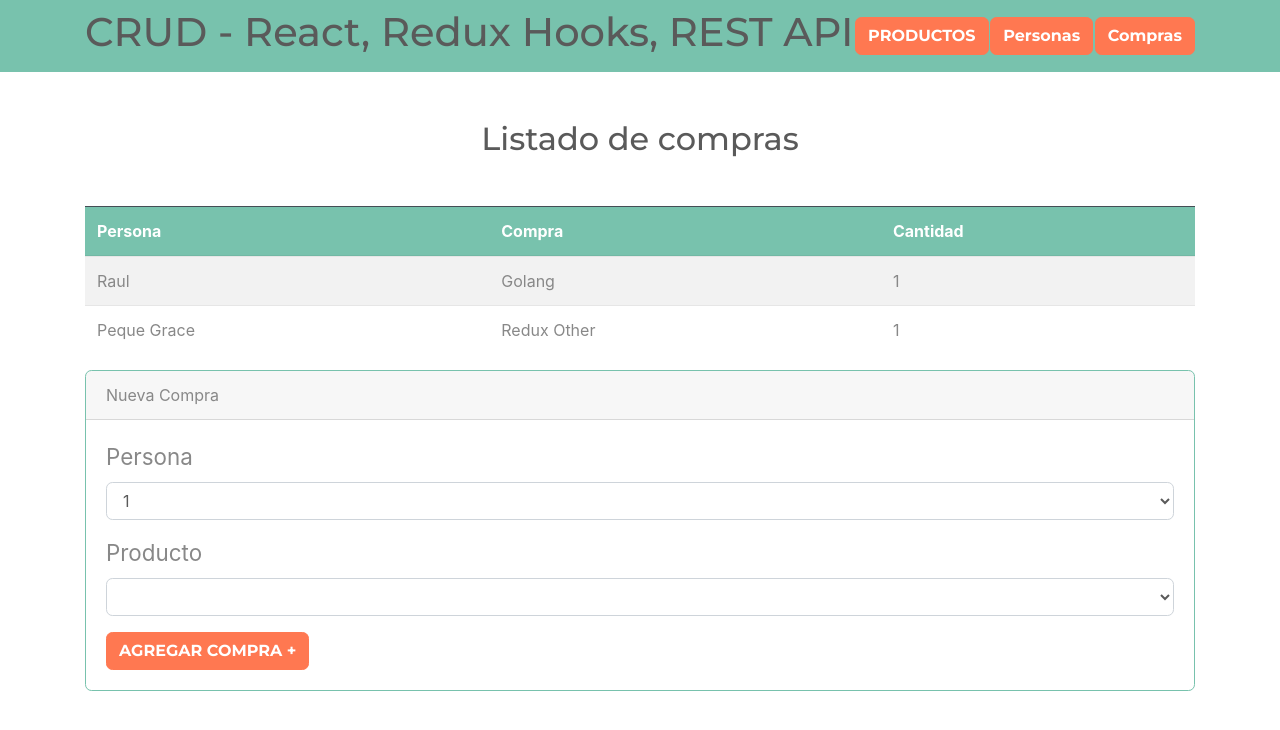
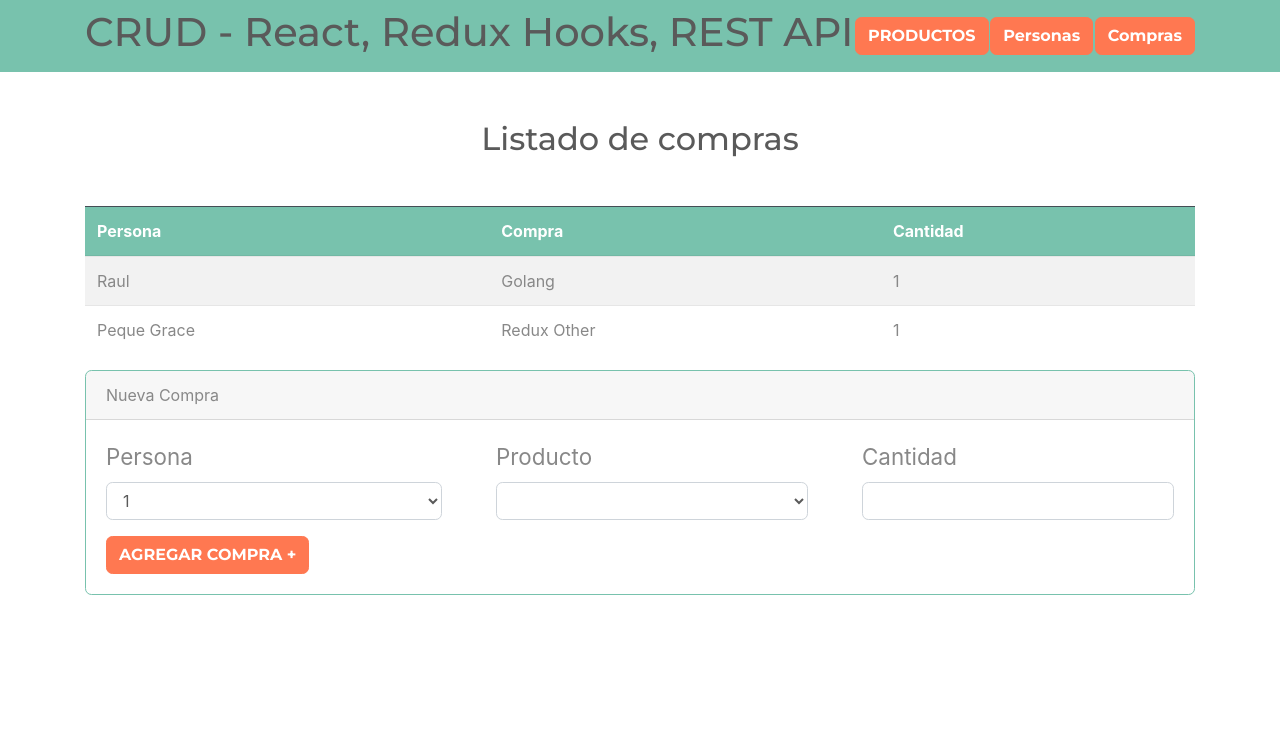
Before and after one commit to Larrygf02/redux-productos, a React (Create React App) app: page /compras in a window 1280 px wide. Shown: the top 730 px of the page. Built offline with nearby package versions, Linux system fonts and the light colour scheme; data requests are answered from the project's data file.

Commit message:
Form Compra

```diff
--- a/src/components/NuevaCompra.js
+++ b/src/components/NuevaCompra.js
@@ -6,18 +6,28 @@ const NuevaCompra = () => {
             <div className="card-header">Nueva Compra</div>
             <div className="card-body">
                 <form>
-                    <div className="flex-row">
+                    <div className="row">
+                        <div className="col">
                             <div className="form-group">
                                 <label htmlFor="">Persona</label>
                                 <select className="form-control">
                                     <option value="">1</option>
                                 </select>
                             </div>
-                        <div className="form-group">
+                        </div>
+                        <div className="col">
+                            <div className="form-group ml-4">
                                 <label htmlFor="">Producto</label>
                                 <select className="form-control">
                                     <option value=""></option>
                                 </select>
+                            </div>
+                        </div>
+                        <div className="col">
+                            <div className="form-group ml-4">
+                                <label htmlFor="">Cantidad</label>
+                                <input type="number" className="form-control"/>
+                            </div>
                         </div>
                     </div>
                     <button className="btn btn-danger nuevo-post d-block d-md-inline-block">
--- a/src/index.css
+++ b/src/index.css
@@ -22,6 +22,9 @@ h1 a.text-light:hover {
   text-transform: uppercase;
 }
 
+.form-flex {
+  display: flex;
+}
 .btn {
   font-weight: bold;
 }
```
Lines whose indentation alone changed are shown as unchanged.
